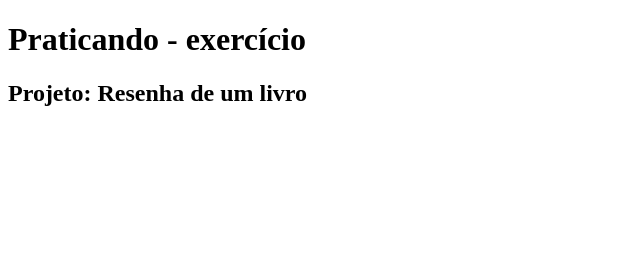
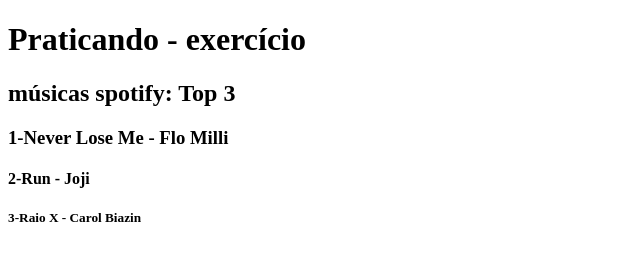
Before and after one commit to itsamandagn/projeto1, a plain HTML site: page index.html in a window 1280 px wide. Shown: the whole page, without its empty margins (0-640 px from the left). Drawn offline with Linux system fonts and the light colour scheme.

Commit message:
musicas spotify

```diff
--- a/index.html
+++ b/index.html
@@ -5,6 +5,10 @@
 </head>
 <body>
 <h1>Praticando - exercício</h1>
-<h2><b>Projeto:</b> Resenha de um livro </h2>
+<h2><b>músicas spotify: Top 3</b></h2>
+<h3>1-Never Lose Me - Flo Milli</h3>
+<h4>2-Run - Joji</h4>
+<h5>3-Raio X - Carol Biazin</h5>
+</h3>
 </body>
 </html>
```
